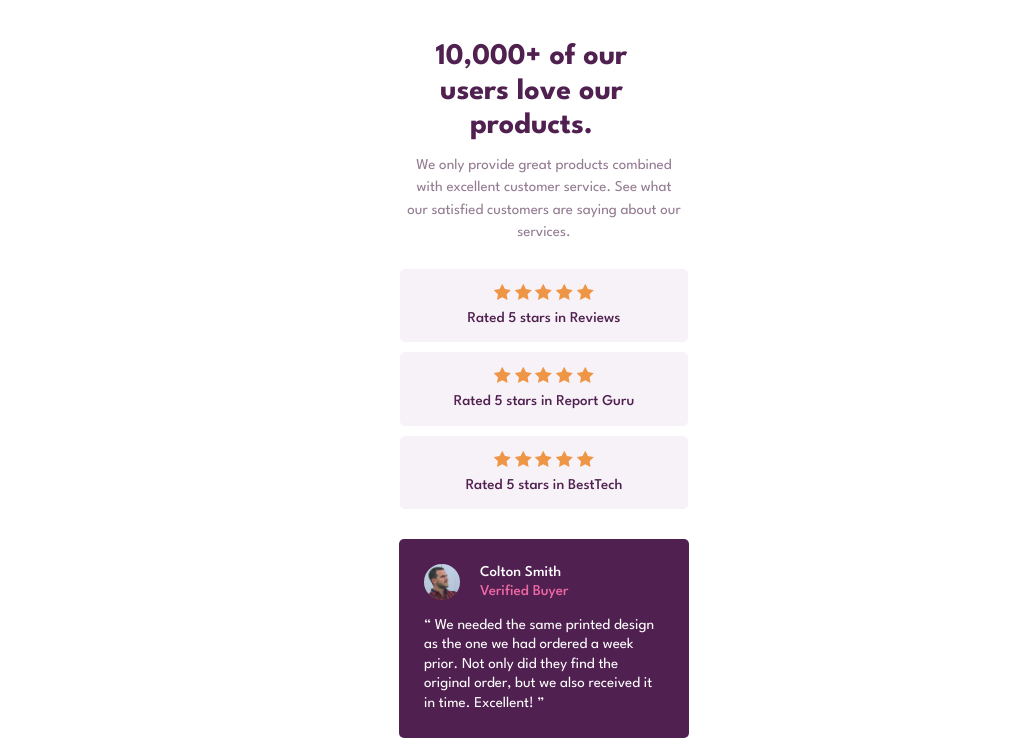
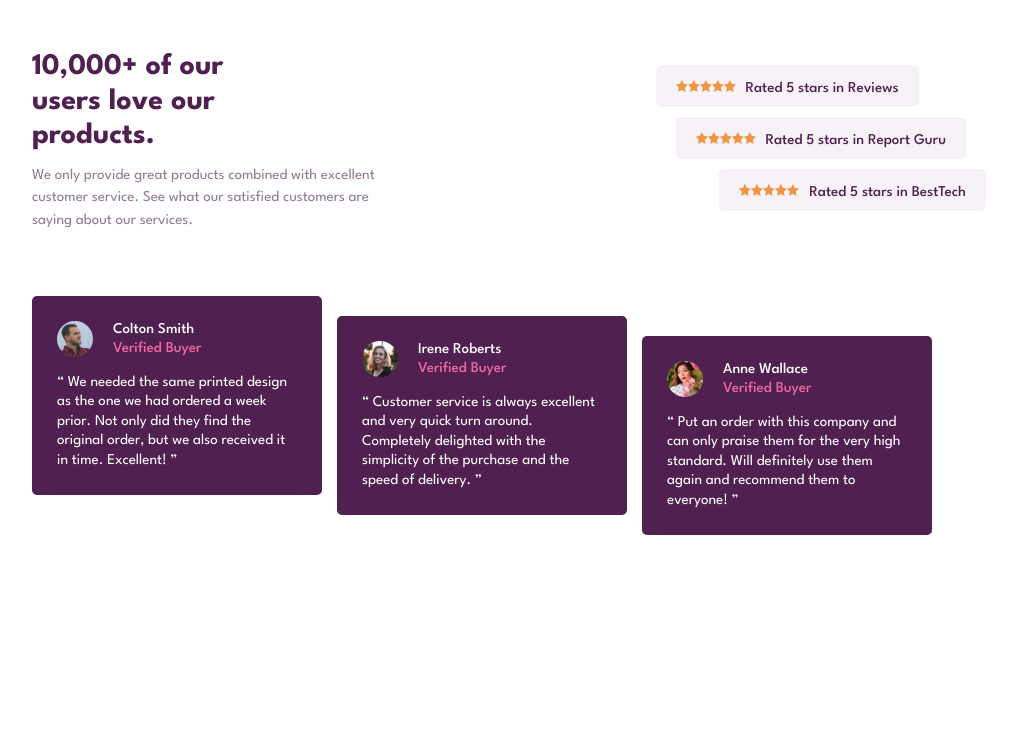
Before and after one commit to praise002/Social-proof, a plain HTML site: page index.html in a window 1280 px wide. Shown: the top 745 px of the page, without its empty margins (96-1113 px from the left). Drawn offline with Linux system fonts and the light colour scheme.

Commit message:
responsive for desktop

```diff
--- a/index.html
+++ b/index.html
@@ -1,60 +1,61 @@
 <!DOCTYPE html>
 <html lang="en">
   <head>
-    <meta charset="UTF-8">
-    <meta http-equiv="X-UA-Compatible" content="IE=edge">
-    <meta name="viewport" content="width=device-width, initial-scale=1.0">
+    <meta charset="UTF-8" />
+    <meta http-equiv="X-UA-Compatible" content="IE=edge" />
+    <meta name="viewport" content="width=device-width, initial-scale=1.0" />
     <title>Social-proof</title>
-    <link rel="preconnect" href="https://fonts.googleapis.com">
-    <link rel="preconnect" href="https://fonts.gstatic.com" crossorigin>
-    <link href="https://fonts.googleapis.com/css2?family=League+Spartan:wght@400;500;700&display=swap" rel="stylesheet">
-    <link rel="stylesheet" href="normalize.css">
-    <link rel="stylesheet" href="style.css">
+    <link rel="preconnect" href="https://fonts.googleapis.com" />
+    <link rel="preconnect" href="https://fonts.gstatic.com" crossorigin />
+    <link
+      href="https://fonts.googleapis.com/css2?family=League+Spartan:wght@400;500;700&display=swap"
+      rel="stylesheet"
+    />
+    <link rel="stylesheet" href="normalize.css" />
+    <link rel="stylesheet" href="style.css" />
   </head>
   <body>
-    <div class="container">
-
-        <div class="intro">
+    <main class="container">
+      <section class="intro">
         <h1 class="intro__heading">10,000+ of our users love our products.</h1>
         <p class="paragraph">
-                We only provide great products combined
-                with excellent customer service. See what
-                our satisfied customers are saying about our
+          We only provide great products combined with excellent customer
+          service. See what our satisfied customers are saying about our
           services.
         </p>
-        </div>
+      </section>
 
-        <div class="reviews">
+      <section class="reviews">
         <div class="review review--start">
-                <img class="review__star" src="images/icon-star.svg" alt="">
-                <img class="review__star" src="images/icon-star.svg" alt="">
-                <img class="review__star" src="images/icon-star.svg" alt="">
-                <img class="review__star" src="images/icon-star.svg" alt="">
-                <img class="review__star" src="images/icon-star.svg" alt="">
+          <img class="review__star" src="images/icon-star.svg" alt="" />
+          <img class="review__star" src="images/icon-star.svg" alt="" />
+          <img class="review__star" src="images/icon-star.svg" alt="" />
+          <img class="review__star" src="images/icon-star.svg" alt="" />
+          <img class="review__star" src="images/icon-star.svg" alt="" />
           <p class="review__title">Rated 5 stars in Reviews</p>
         </div>
         <div class="review review--center">
-                <img class="review__star" src="images/icon-star.svg" alt="">
-                <img class="review__star" src="images/icon-star.svg" alt="">
-                <img class="review__star" src="images/icon-star.svg" alt="">
-                <img class="review__star" src="images/icon-star.svg" alt="">
-                <img class="review__star" src="images/icon-star.svg" alt="">
+          <img class="review__star" src="images/icon-star.svg" alt="" />
+          <img class="review__star" src="images/icon-star.svg" alt="" />
+          <img class="review__star" src="images/icon-star.svg" alt="" />
+          <img class="review__star" src="images/icon-star.svg" alt="" />
+          <img class="review__star" src="images/icon-star.svg" alt="" />
           <p class="review__title">Rated 5 stars in Report Guru</p>
         </div>
         <div class="review review--end">
-                <img class="review__star" src="images/icon-star.svg" alt="">
-                <img class="review__star" src="images/icon-star.svg" alt="">
-                <img class="review__star" src="images/icon-star.svg" alt="">
-                <img class="review__star" src="images/icon-star.svg" alt="">
-                <img class="review__star" src="images/icon-star.svg" alt="">
+          <img class="review__star" src="images/icon-star.svg" alt="" />
+          <img class="review__star" src="images/icon-star.svg" alt="" />
+          <img class="review__star" src="images/icon-star.svg" alt="" />
+          <img class="review__star" src="images/icon-star.svg" alt="" />
+          <img class="review__star" src="images/icon-star.svg" alt="" />
           <p class="review__title">Rated 5 stars in BestTech</p>
         </div>
-        </div>
+      </section>
 
-        <div class="cards">
+      <section class="cards">
         <div class="card card--start">
           <div class="card__header">
-                    <img src="images/image-colton.jpg" alt="">
+            <img src="images/image-colton.jpg" alt="" />
             <div class="card__heading">
               <p>Colton Smith</p>
               <p>Verified Buyer</p>
@@ -62,18 +63,15 @@
           </div>
           <div class="card__quote">
             <p class="quote--text">
-                        We needed the same printed design
-                        as the one we had ordered a week
-                        prior. Not only did they find the
-                        original order, but we also received it
-                        in time. Excellent!
+              We needed the same printed design as the one we had ordered a week
+              prior. Not only did they find the original order, but we also
+              received it in time. Excellent!
             </p>
           </div>
-
         </div>
         <div class="card card--center">
           <div class="card__header">
-                    <img src="images/image-irene.jpg" alt="">
+            <img src="images/image-irene.jpg" alt="" />
             <div class="card__heading">
               <p>Irene Roberts</p>
               <p>Verified Buyer</p>
@@ -81,17 +79,15 @@
           </div>
           <div class="card__quote">
             <p class="quote--text">
-                        Customer service is always excellent
-                        and very quick turn around.
-                        Completely delighted with the
-                        simplicity of the purchase and the
+              Customer service is always excellent and very quick turn around.
+              Completely delighted with the simplicity of the purchase and the
               speed of delivery.
             </p>
           </div>
         </div>
         <div class="card card--end">
           <div class="card__header">
-                    <img src="images/image-anne.jpg" alt="">
+            <img src="images/image-anne.jpg" alt="" />
             <div class="card__heading">
               <p>Anne Wallace</p>
               <p>Verified Buyer</p>
@@ -99,16 +95,13 @@
           </div>
           <div class="card__quote">
             <p class="quote--text">
-                        Put an order with this company and
-                        can only praise them for the very high
-                        standard. Will definitely use them
-                        again and recommend them to
-                        everyone!
+              Put an order with this company and can only praise them for the
+              very high standard. Will definitely use them again and recommend
+              them to everyone!
             </p>
           </div>
         </div>
-        </div>
-
-    </div>
+      </section>
+    </main>
   </body>
 </html>
--- a/style.css
+++ b/style.css
@@ -1,3 +1,5 @@
+/* TODO: Add background pattern */
+
 :root{
     --very-dark-magenta: hsl(300, 43%, 22%);
     --soft-pink: hsl(333, 80%, 67%);
@@ -23,6 +25,16 @@ body{
     text-align: center;
 }
 
+@media screen  and (min-width:768px) {
+    .container {
+        grid-template-columns: 50% 50%;
+        justify-items: start;
+        text-align: start;
+        min-width: 700px;
+        max-width: 1024px;
+        padding: 30px;
+    }
+}
 /* Intro */
 
 .intro__heading{
@@ -41,8 +53,23 @@ body{
     margin-bottom: 25px;
 }
 
+@media screen  and (min-width:768px){
+    .paragraph{
+        width: 350px;
+    }
+}
+
 /* Reviews */
 
+@media screen  and (min-width:768px) {
+    .reviews{
+        display: flex;
+        flex-direction: column;
+        justify-content: center;
+        justify-self: flex-end;
+        padding-right: 70px;
+    }
+}
 .review{
     background: var(--light-grayish-magenta);
     border-radius: 5px;
@@ -50,11 +77,46 @@ body{
     margin-bottom: 10px;
 }
 
+@media screen  and (min-width:768px) {
+    .review{
+        display: flex;
+        align-items: center;
+        padding: 10px 20px;
+    }
+
+    .review__star{
+        width: 12px;
+        height: 12px;
+    }
+}
+
 .review__title {
     margin-top: 5px;
     margin-bottom: 0;
     font-weight: 500;
     color: var(--very-dark-magenta);
+}
+
+@media screen  and (min-width:768px) {
+    .review__title{
+        white-space: nowrap;
+        margin-left: 10px;
+    }
+
+    .review--start{
+        align-self: flex-start;
+    }
+
+    .review--center{
+        margin-left: 20px;
+        align-self: center;
+        margin-right: 20px;
+    }
+
+    .review--end{
+        margin-left: 40px;
+        align-self: flex-end;
+    }
 }
 
 /* Cards */
@@ -65,6 +127,16 @@ body{
     row-gap: 10px;
 }
 
+@media screen  and (min-width:768px) {
+    .cards{
+        grid-template-columns: repeat(3, 1fr);
+        grid-template-rows: 1fr;
+        column-gap: 15px;
+        row-gap: 0;
+        margin-top: 40px;
+    }
+}
+
 .card{
     background-color: var(--very-dark-magenta);
     border-radius: 5px;
@@ -73,6 +145,24 @@ body{
 
 .card--start{
     margin-top: 20px;
+}
+
+@media screen  and (min-width:768px) {
+    .card--start{
+        margin-top: 0;
+        align-self: flex-start;
+    }
+
+    .card--center{
+        margin-top: 20px;
+        align-self: center;
+        margin: auto;
+    }
+
+    .card--end{
+        margin-top: 40px;
+        align-self: flex-end;
+    }
 }
 
 .card__header{
@@ -114,6 +204,12 @@ body{
     line-height: 1.3;
 }
 
+@media screen  and (min-width:768px) {
+    .card__quote{
+        /* width: 260px; */
+    }
+}
+
 .card__quote p{
     margin-top: 15px;
     margin-bottom: 0;
```
Lines whose indentation alone changed are shown as unchanged.
